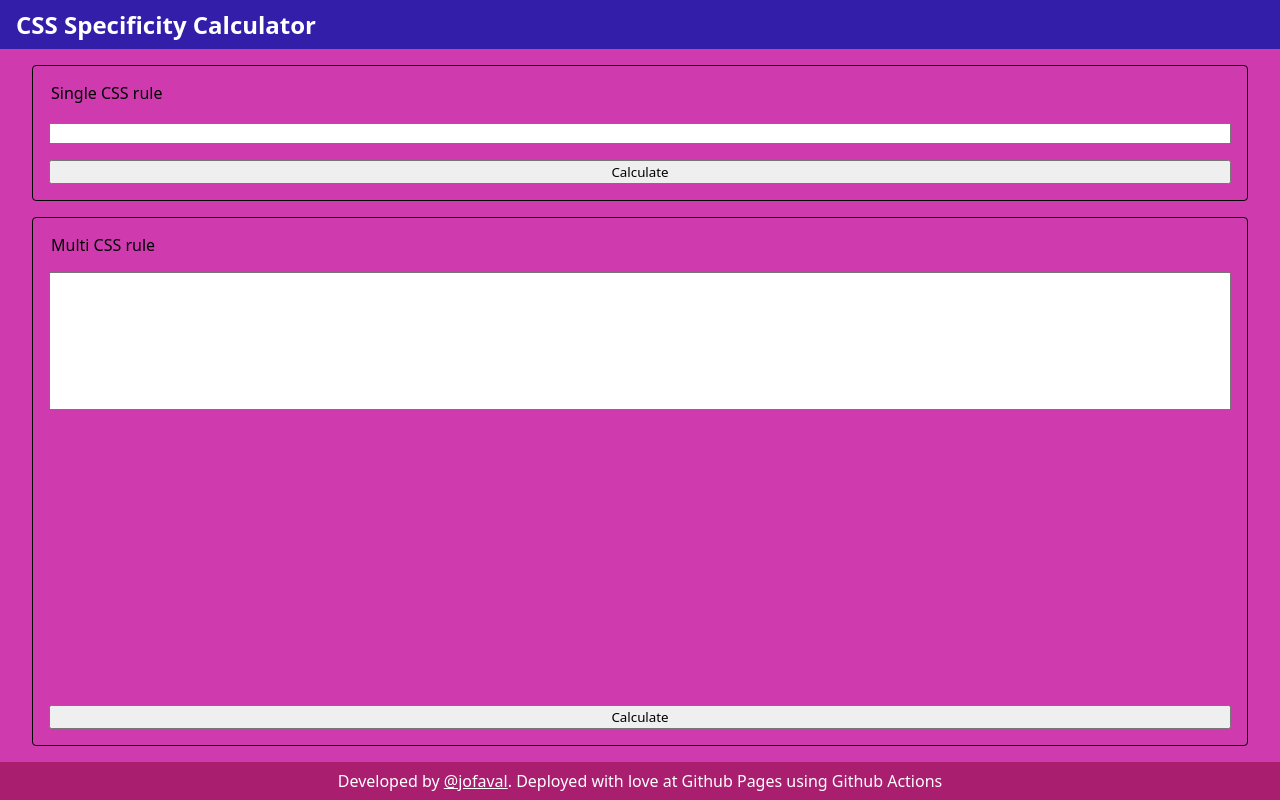
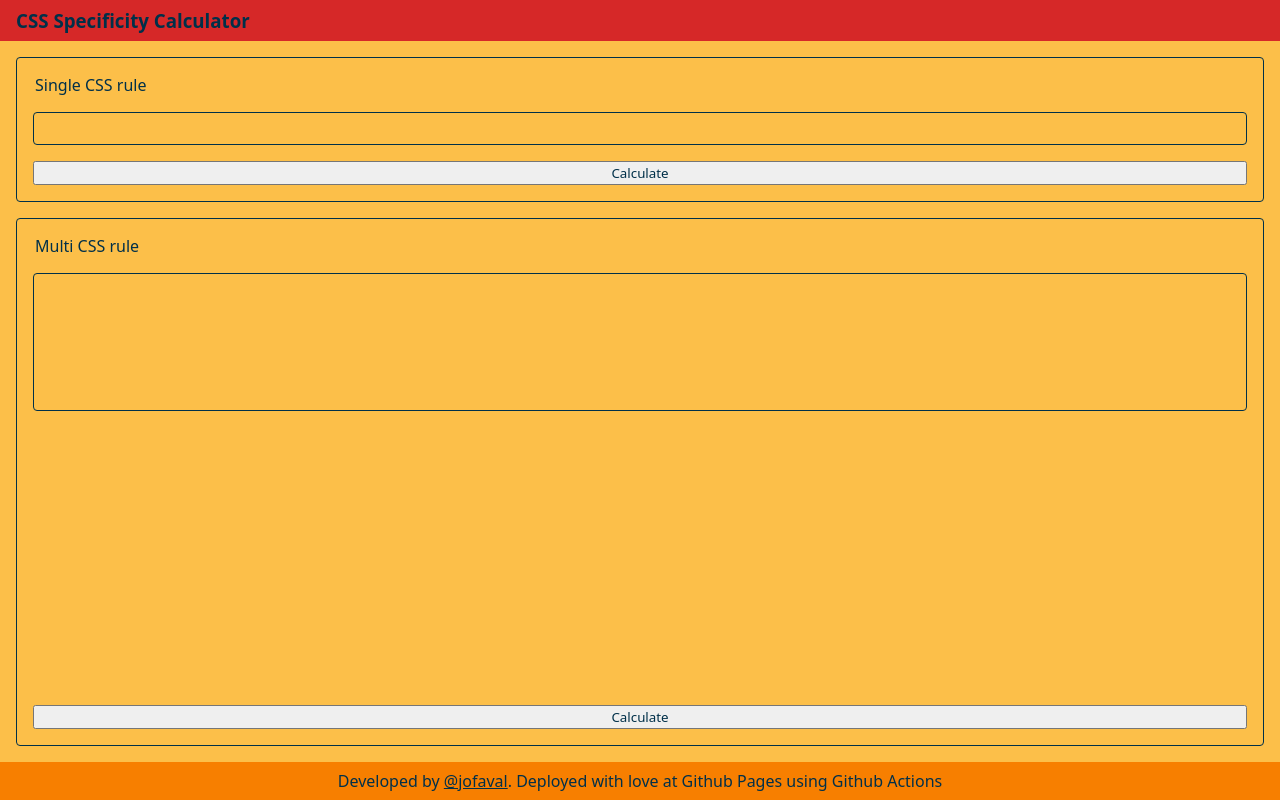
Before and after one commit to jofaval/css-specificity-calculator, a website: page src/public/index.html in a window 1280 px wide. Drawn offline with Linux system fonts and the light colour scheme.

Commit message:
feat: Next colors iteration

```diff
--- a/src/public/index.html
+++ b/src/public/index.html
@@ -13,10 +13,12 @@
 <body>
   <section class="app" id="app">
     <header class="header">
-      <h1 class="header__title">CSS Specificity Calculator</h1>
+      <nav class="header__content">
+        <h1 class="header__title">CSS Specificity Calculator</h1>
+      </nav>
     </header>
 
-    <main class="single-rule__container">
+    <main class="rule__container">
       <form action="" id="singleRuleForm" class="form single-rule__form">
         <legend class="single-rule__form__legend legend">Single CSS rule</legend>
 
--- a/src/public/styles/index.css
+++ b/src/public/styles/index.css
@@ -1,6 +1,21 @@
+/*
+COLOR PALETTE CREDITS:
+https://www.saasdesign.io/good-color-combinations/
+*/
+
 :root {
-  --contrast: black;
-  --text-color: black;
+  --contrast-color: #003049;
+  --primary-color: #d62828;
+  --secondary-color: #f77f00;
+  --tertiary-color: #fcbf49;
+  --accent-color: #eae2b7;
+
+  --text-color: var(--contrast-color);
+
+  --max-width-responsive: 1350px;
+  --xs-spacing: 0.25rem;
+  --s-spacing: 0.5rem;
+  --m-spacing: 1rem;
 }
 
 * {
@@ -23,12 +38,17 @@ h6 {
 }
 
 .app :is(.header, .footer) {
-  padding: 0.5rem 1rem;
+  padding: var(--s-spacing) var(--m-spacing);
 }
 
 .app .header {
-  --text-color: white;
-  background-color: rgb(51, 30, 170);
+  --text-color: var(--contrast-color);
+  background-color: var(--primary-color);
+}
+
+.app .header .header__content {
+  max-width: var(--max-width-responsive);
+  margin: 0 auto;
 }
 
 .app {
@@ -44,25 +64,25 @@ h6 {
   display: flex;
   flex-direction: column;
   justify-content: start;
-  align-items: center;
+  align-items: stretch;
 
-  gap: 1rem;
-  padding: 1rem 0.5rem;
+  gap: var(--m-spacing);
+  padding: var(--m-spacing);
 
-  background-color: rgb(207, 59, 175);
+  background-color: var(--tertiary-color);
 }
 
 .app > main form {
-  border: thin solid black;
-  border-radius: 0.25rem;
-  padding: 1rem;
+  border: thin solid var(--contrast-color);
+  border-radius: var(--xs-spacing);
+  padding: var(--m-spacing);
 
   min-width: 95vw;
 
   display: flex;
   flex-direction: column;
   justify-content: space-between;
-  gap: 1rem;
+  gap: var(--m-spacing);
   flex-wrap: wrap;
 }
 
@@ -71,9 +91,13 @@ h6 {
 }
 
 .app > main form :is(input[type="text"], textarea) {
+  border: 1px solid var(--contrast-color);
   width: 100%;
+  padding: var(--s-spacing);
+  border-radius: var(--xs-spacing);
 
   font-family: "Courier New", Courier, monospace;
+  background-color: transparent;
 }
 
 .app > main .multi-rule__form {
@@ -87,12 +111,15 @@ h6 {
 
 .app > main .multi-rule__form textarea {
   resize: none;
-  padding: 0.5rem;
+
   height: 100%;
+
+  scrollbar-color: var(--contrast-color) transparent;
+  scrollbar-width: thin;
 }
 
 .footer {
-  --text-color: white;
+  --text-color: var(--contrast-color);
   text-align: center;
-  background-color: rgb(170, 30, 112);
+  background-color: var(--secondary-color);
 }
```
